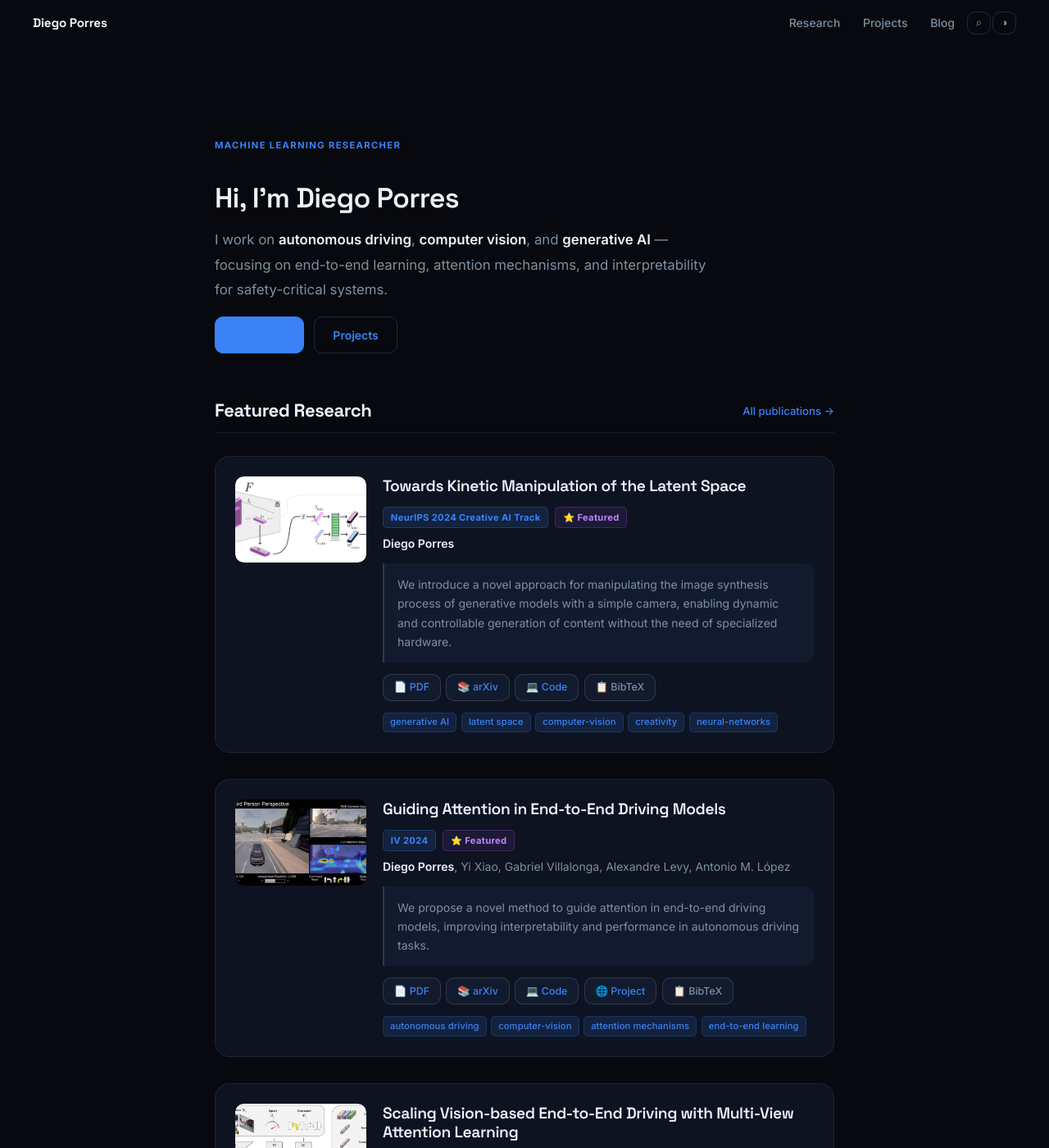
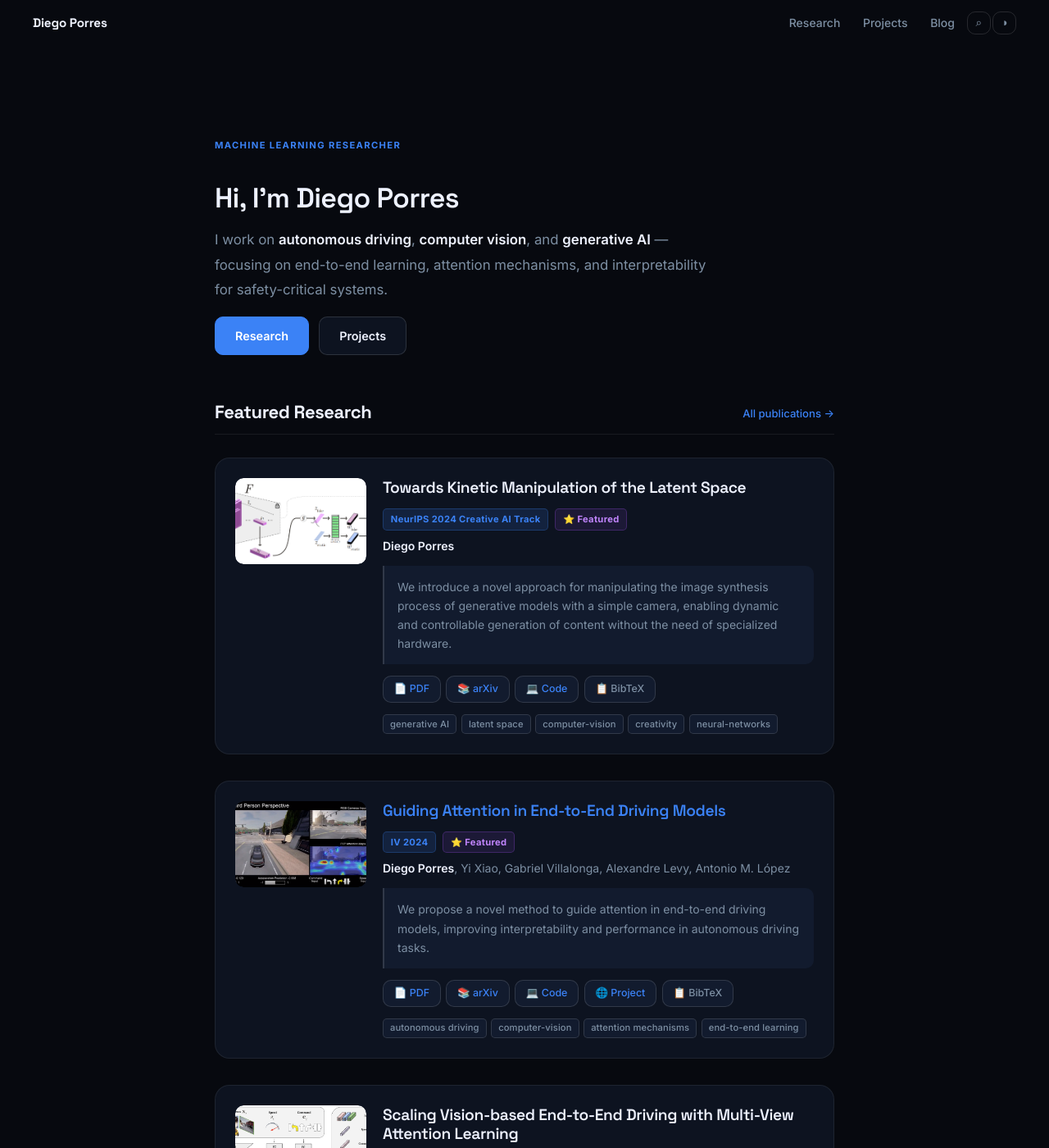
Before and after one commit to PDillis/pdillis.github.io, a Jekyll site: the page built from index.html, in a window 1280 px wide and 1400 px high. Shown: the whole window at 82% size. Built offline with Jekyll 4.4.1, drawn with Linux system fonts in a browser that asks for light colours; some web fonts are replaced; a script that is not in the unit is left out.

Commit message:
fix: button text contrast, BeerSlider loading, and visual polish
- Fix primary/secondary button text: scope .main-content a color rule
  to :not(.cta-btn) so it doesn't override button text with !important
- Load BeerSlider CSS + JS from local assets and initialize on DOMContentLoaded
- Fix post excerpt color: --text-dim → --text-muted for better readability
- Improve secondary button: solid surface background + full text color
- Research area card hover: accent border + accent-glow shadow
- Inline code: use --text (not --text-muted) for better legibility

```diff
--- a/_includes/head-custom.html
+++ b/_includes/head-custom.html
@@ -17,6 +17,10 @@
 
 <!-- Plotly.js -->
 <script src="https://cdn.plot.ly/plotly-2.27.0.min.js" charset="utf-8"></script>
+
+<!-- BeerSlider -->
+<link rel="stylesheet" href="{{ site.baseurl }}/assets/css/BeerSlider.css">
+<script defer src="{{ site.baseurl }}/assets/js/BeerSlider.js"></script>
 
 <style>
 /* ================================================
@@ -254,8 +258,9 @@
 .main-content strong { color: var(--text) !important; font-weight: 600; }
 .main-content em { color: var(--text-muted) !important; }
 
-.main-content a { color: var(--accent) !important; }
-.main-content a:hover { color: var(--accent-hover) !important; }
+/* Scope link color to non-button anchors to avoid overriding .cta-btn text */
+.main-content a:not(.cta-btn) { color: var(--accent) !important; }
+.main-content a:not(.cta-btn):hover { color: var(--accent-hover) !important; }
 
 /* Code */
 .main-content code {
@@ -263,7 +268,7 @@
   font-size: 0.85em;
   padding: 0.15em 0.4em;
   background: var(--surface-raised) !important;
-  color: var(--text-muted) !important;
+  color: var(--text) !important;
   border-radius: 5px;
   border: 1px solid var(--border);
 }
@@ -286,7 +291,7 @@
   border: none !important;
   padding: 0 !important;
   font-size: inherit;
-  color: var(--text-muted) !important;
+  color: var(--text) !important;
 }
 
 .main-content .highlight {
@@ -526,13 +531,14 @@
 
 .cta-btn {
   display: inline-block;
-  padding: 0.6rem 1.375rem;
+  padding: 0.65rem 1.5rem;
   border-radius: var(--radius);
   font-weight: 600;
-  font-size: 0.875rem;
+  font-size: 0.9rem;
   text-decoration: none !important;
   transition: all 0.2s;
   border: 1px solid transparent;
+  cursor: pointer;
 }
 
 .primary-btn {
@@ -545,18 +551,22 @@
   opacity: 0.88;
   transform: translateY(-1px);
   box-shadow: 0 4px 16px var(--accent-glow);
+  color: #fff !important;
+  text-decoration: none !important;
 }
 
 .secondary-btn {
-  background: transparent;
-  color: var(--text-muted) !important;
+  background: var(--surface);
+  color: var(--text) !important;
   border-color: var(--border-accent);
 }
 
 .secondary-btn:hover {
   border-color: var(--accent);
   color: var(--accent) !important;
+  background: var(--accent-glow);
   transform: translateY(-1px);
+  text-decoration: none !important;
 }
 
 .home-featured-research, .home-recent-posts, .home-research-areas, .home-cta {
@@ -625,9 +635,9 @@
 .tag, .tag-mini {
   display: inline-block;
   padding: 0.12rem 0.5rem;
-  background: var(--accent-glow);
-  color: var(--accent) !important;
-  border: 1px solid rgba(59,130,246,0.2);
+  background: var(--surface-raised);
+  color: var(--text-muted) !important;
+  border: 1px solid var(--border-accent);
   border-radius: 5px;
   font-size: 0.7rem;
   font-weight: 500;
@@ -635,8 +645,8 @@
 }
 
 [data-theme="light"] .tag, [data-theme="light"] .tag-mini {
-  background: rgba(37,99,235,0.06);
-  border-color: rgba(37,99,235,0.18);
+  background: var(--surface-raised);
+  border-color: var(--border-accent);
 }
 
 .post-title {
@@ -652,7 +662,7 @@
 .post-title a:hover { color: var(--accent) !important; text-decoration: none !important; }
 
 .post-excerpt {
-  color: var(--text-dim) !important;
+  color: var(--text-muted) !important;
   font-size: 0.875rem;
   margin: 0 0 0.625rem;
   line-height: 1.6;
@@ -685,8 +695,9 @@
 }
 
 .research-area-card:hover {
-  border-color: var(--border-accent);
+  border-color: var(--accent);
   transform: translateY(-2px);
+  box-shadow: 0 4px 20px var(--accent-glow);
 }
 
 .area-icon {
@@ -1139,6 +1150,35 @@
 .filter-info p { margin: 0; color: var(--text-muted) !important; font-size: 0.875rem; }
 
 /* ================================================
+   BeerSlider overrides for dark theme
+   ================================================ */
+.beer-slider {
+  border-radius: var(--radius);
+  overflow: hidden;
+  display: block;
+  max-width: 100%;
+}
+
+.beer-handle {
+  background: rgba(255,255,255,0.9) !important;
+  border-color: rgba(255,255,255,0.9) !important;
+}
+
+.beer-handle::before, .beer-handle::after {
+  border-color: rgba(255,255,255,0.9) !important;
+}
+
+[data-theme="light"] .beer-handle {
+  background: rgba(0,0,0,0.75) !important;
+  border-color: rgba(0,0,0,0.75) !important;
+}
+
+[data-theme="light"] .beer-handle::before,
+[data-theme="light"] .beer-handle::after {
+  border-color: rgba(0,0,0,0.75) !important;
+}
+
+/* ================================================
    Math / TikZ / Plotly
    ================================================ */
 .math-block {
```
Also changed, not shown: other parts of _includes/head-custom.html (+11 -0 lines).
